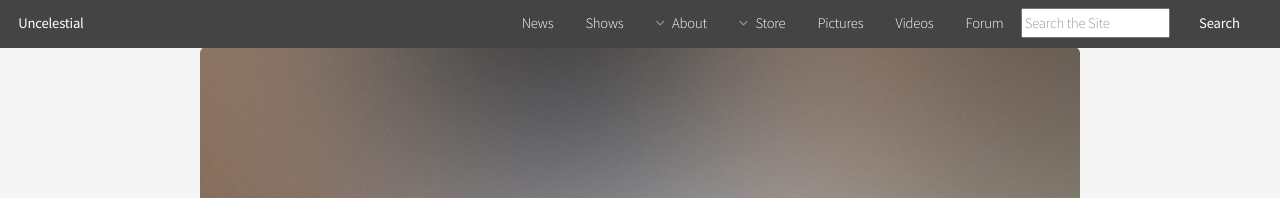
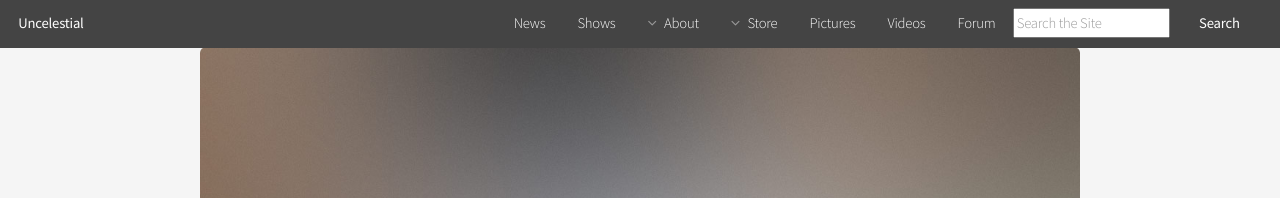
Before and after one commit to tvconefive/uncelestial.github.io, a Jekyll site: the page built from index.md, in a window 1280 px wide. Shown: the top 198 px of the page. Built offline with Jekyll 4.4.1, drawn with Linux system fonts in a browser that asks for light colours; comment, search, counter and statistics services are not loaded.

Commit message:
Update alpha.html

```diff
--- a/_layouts/alpha.html
+++ b/_layouts/alpha.html
@@ -53,7 +53,7 @@
 						<li><a href="/pictures">Pictures</a></li>
 						<li><a href="/videos">Videos</a></li>
 						<li><a href="/forum">Forum</a></li>
-						<li><form action="/search"><input type="search" id="q" name="q" placeholder="Search the Site" size="15"><input type="submit" value="Search" style="box-shadow: none;"></form></li>
+						<li><form action="/search"><input type="search" id="q" name="q" placeholder="Search the Site" size="16"><input type="submit" value="Search" style="box-shadow: none;"></form></li>
 					</ul>
 				</nav>
 			</header>
```
